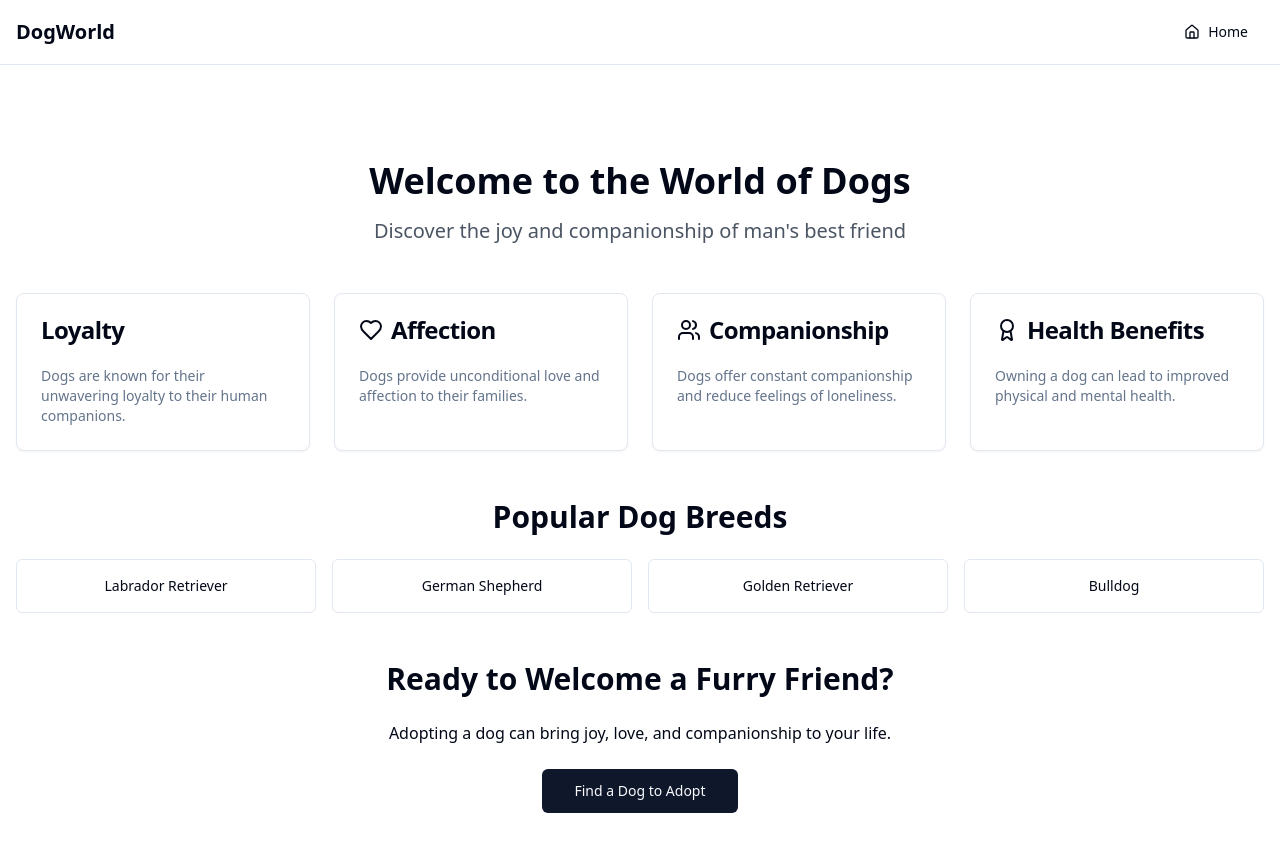
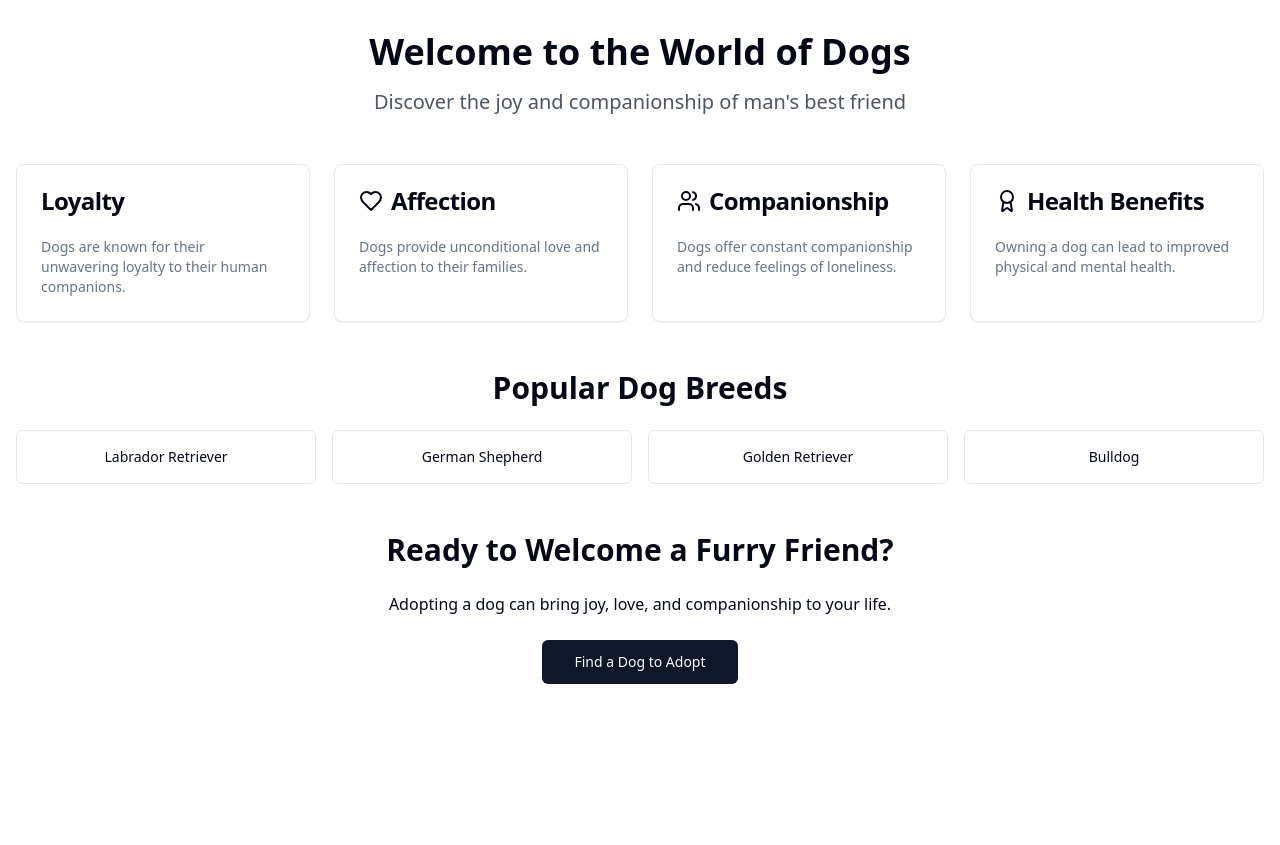
Before and after one commit to GPT-Engineer-App/doggo-delight-page, a React (Vite) app: page / in a window 1280 px wide. After the commit the page ends 800 px from the top, so only its background shows below. Built offline with nearby package versions, Linux system fonts and the light colour scheme.

Commit message:
Reverted to edit 2cc781c6-a3f0-432b-9e5e-34280d1eb12a: "GPT Engineer Update [skip gpt_engineer]"

```diff
--- a/src/App.jsx
+++ b/src/App.jsx
@@ -3,7 +3,6 @@ import { TooltipProvider } from "@/components/ui/tooltip";
 import { QueryClient, QueryClientProvider } from "@tanstack/react-query";
 import { BrowserRouter, Routes, Route } from "react-router-dom";
 import { navItems } from "./nav-items";
-import Navbar from "@/components/Navbar";
 
 const queryClient = new QueryClient();
 
@@ -12,14 +11,11 @@ const App = () => (
     <TooltipProvider>
       <Toaster />
       <BrowserRouter>
-        <Navbar />
-        <main className="pt-16">
-          <Routes>
-            {navItems.map(({ to, page }) => (
-              <Route key={to} path={to} element={page} />
-            ))}
-          </Routes>
-        </main>
+        <Routes>
+          {navItems.map(({ to, page }) => (
+            <Route key={to} path={to} element={page} />
+          ))}
+        </Routes>
       </BrowserRouter>
     </TooltipProvider>
   </QueryClientProvider>
--- a/src/components/Navbar.jsx
+++ /dev/null
@@ -1,29 +0,0 @@
-import { Link } from "react-router-dom";
-import { Button } from "@/components/ui/button";
-import { navItems } from "@/nav-items";
-
-const Navbar = () => {
-  return (
-    <nav className="bg-background border-b">
-      <div className="container mx-auto px-4">
-        <div className="flex items-center justify-between h-16">
-          <Link to="/" className="text-xl font-bold">
-            DogWorld
-          </Link>
-          <div className="flex space-x-4">
-            {navItems.map((item) => (
-              <Button key={item.to} variant="ghost" asChild>
-                <Link to={item.to} className="flex items-center">
-                  {item.icon}
-                  <span className="ml-2">{item.title}</span>
-                </Link>
-              </Button>
-            ))}
-          </div>
-        </div>
-      </div>
-    </nav>
-  );
-};
-
-export default Navbar;
```
